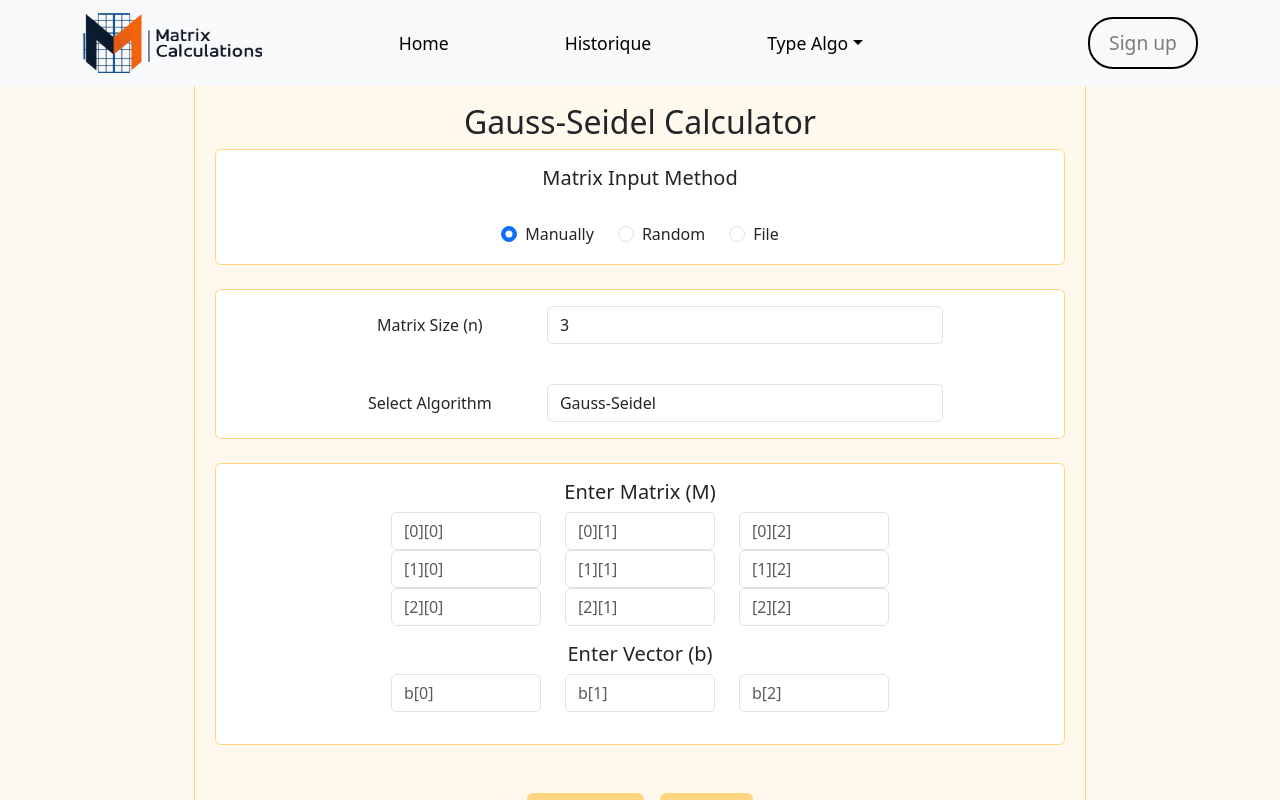
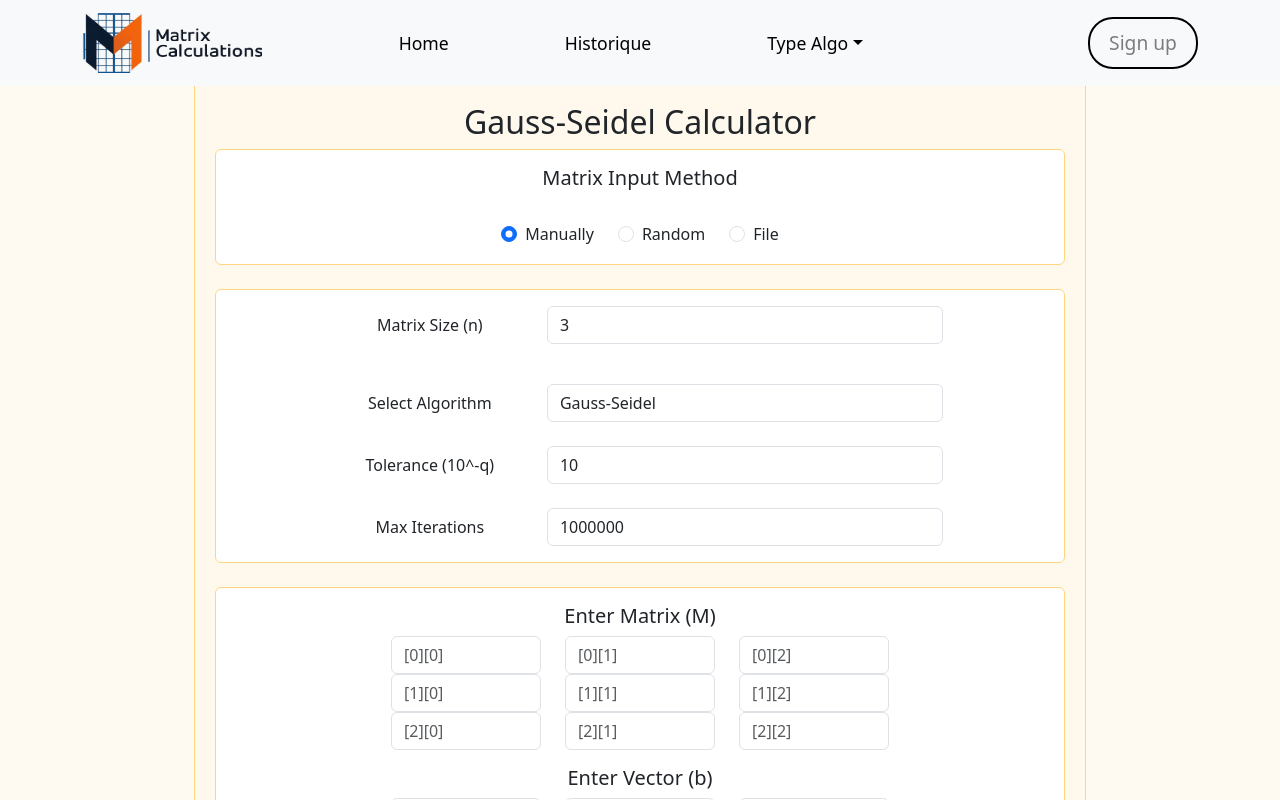
Before and after one commit to yessineabdelmaksoud/matrix, a React (Create React App) app: page /gauss-seidel in a window 1280 px wide. Shown: the top 800 px of the page. Built offline with nearby package versions, Linux system fonts and the light colour scheme; a small style sheet from the web is missing.

Commit message:
add max iteration and tolerance comme input

```diff
--- a/src/pages/seidel.js
+++ b/src/pages/seidel.js
@@ -16,6 +16,9 @@ function Seidel() {
   const [matrixType, setMatrixType] = useState('dense');
   const [matrixDisplay, setMatrixDisplay] = useState(null);
   const [calculationDisplay, setCalculationDisplay] = useState(null);
+  const [tolerance, setTolerance] = useState(1e-10);
+  const [maxIterations, setMaxIterations] = useState(1000000);
+
 
   const handleMethodChange = (event) => {
     setMethod(event.target.value);
@@ -88,6 +91,14 @@ function Seidel() {
   const handleVectorChange = (index, value) => {
     const updatedVectorB = vectorB.map((val, i) => (i === index ? parseFloat(value) : val));
     setVectorB(updatedVectorB);
+  };
+
+  const handleToleranceChange = (event) => {
+    setTolerance(Math.pow(10, -parseInt(event.target.value, 10)));
+  };
+
+  const handleMaxIterationsChange = (event) => {
+    setMaxIterations(parseInt(event.target.value, 10));
   };
 
   const displayMatrix = () => {
@@ -185,7 +196,7 @@ const calculate = () => {
               );
               break;
               case 'gauss-seidel':
-    const { x, iterations, complexity, converged } = gaussSeidel(matrix, vectorB);
+    const { x, iterations, complexity, converged } = gaussSeidel(matrix, vectorB, tolerance, maxIterations);
     setCalculationDisplay(
         <div>
             {iterations.map((iteration, index) => (
@@ -295,6 +306,22 @@ const calculate = () => {
               </Form.Control>
             </Col>
           </Form.Group>
+          {algorithm === 'gauss-seidel' && (
+            <>
+              <Form.Group as={Row} className="mt-4 justify-content-center">
+                <Form.Label column sm={3} className="text-center">Tolerance (10^-q)</Form.Label>
+                <Col sm={6}>
+                  <Form.Control type="number" value={Math.log10(tolerance) * -1} onChange={handleToleranceChange} />
+                </Col>
+              </Form.Group>
+              <Form.Group as={Row} className="mt-4 justify-content-center">
+                <Form.Label column sm={3} className="text-center">Max Iterations</Form.Label>
+                <Col sm={6}>
+                  <Form.Control type="number" value={maxIterations} onChange={handleMaxIterationsChange} />
+                </Col>
+              </Form.Group>
+            </>
+          )}
         </Card>
 
         {/* Entrée de matrice et vecteur pour méthode "Manually" */}
```
Also changed, not shown: package.json (+7 -0 lines), 1 other file (tests, documents, lock files or other folders).
